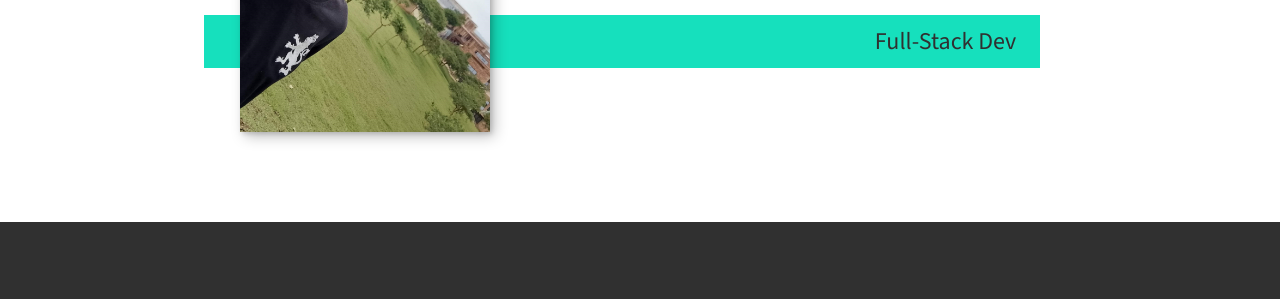
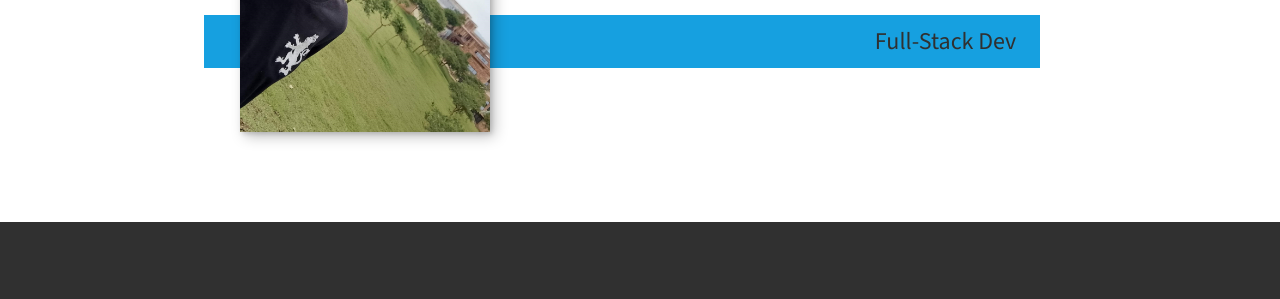
Before and after one commit to MohamDahALU/fwd-resume, a plain HTML site: page index.html in a window 1280 px wide. Shown: the part 362-661 px from the top of the page. Drawn offline with nearby package versions, Linux system fonts and the light colour scheme.

Commit message:
tinker css

```diff
--- a/styles/styles.css
+++ b/styles/styles.css
@@ -40,7 +40,7 @@
   --fw-bold: 900;
   --clr-light: #fff;
   --clr-dark: #303030;
-  --clr-accent: #16e0bd;
+  --clr-accent: #16a0e0;
   --fs-h1: 3rem;
   --fs-h2: 2.25rem;
   --fs-h3: 1.25rem;
```
